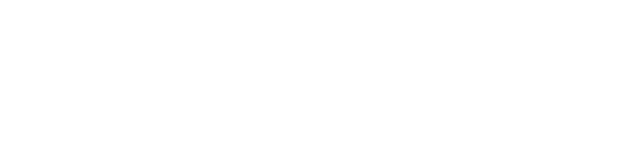
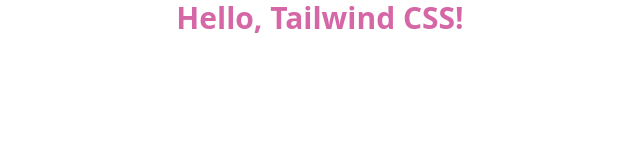
Before and after one commit to omar01140/NFT-Market, a website: page index.html in a window 1280 px wide. Shown: the whole page, without its empty margins (320-960 px from the left). Drawn offline with Linux system fonts and the light colour scheme.

Commit message:
setup tailwind

```diff
--- a/index.html
+++ b/index.html
@@ -3,9 +3,10 @@
 <head>
     <meta charset="UTF-8">
     <meta name="viewport" content="width=device-width, initial-scale=1.0">
+    <link href="output.css" rel="stylesheet">
     <title>NFT-Market</title>
 </head>
-<body>
-
+<body class="text-center">
+    <h1 class="text-3xl font-bold xl:text-main">Hello, Tailwind CSS!</h1>
 </body>
 </html>
--- a/style.css
+++ b/style.css
@@ -0,0 +1,3 @@
+@tailwind base;
+@tailwind components;
+@tailwind utilities;
--- /dev/null
+++ b/tailwind.config.js
@@ -0,0 +1,11 @@
+/** @type {import('tailwindcss').Config} */
+module.exports = {
+  content: ['./*.html',],
+  theme: {
+    colors: {
+      'main':'#d667a6'
+    },
+    extend: {},
+  },
+  plugins: [],
+}
```
Also changed, not shown: package.json (added, +15 -0 lines), output.css (added), 1 other file.
